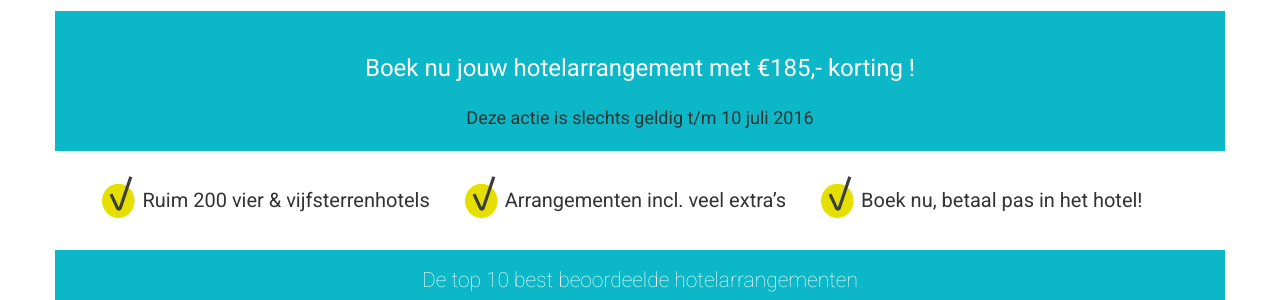
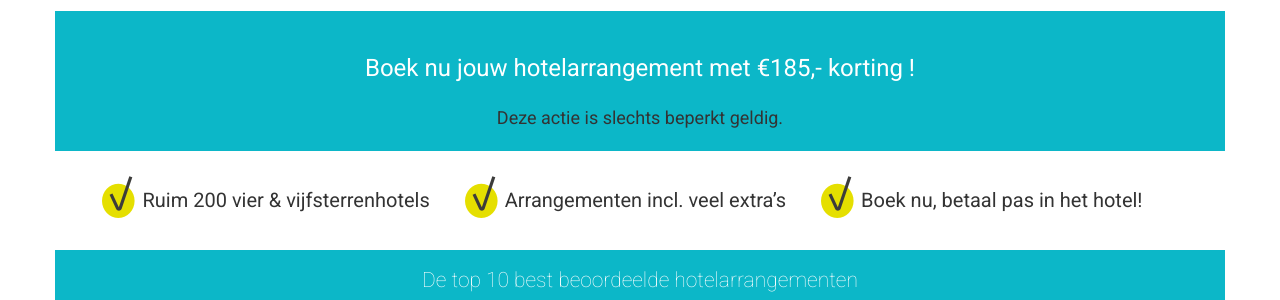
Before and after one commit to Albert91/top10, a Jekyll site: the page built from index.html, in a window 1280 px wide and 900 px high. Shown: the part 126-426 px from the top of the window. Built offline with Jekyll 4.4.1, drawn with Linux system fonts in a browser that asks for light colours.

Commit message:
Changed text

```diff
--- a/_data/text.yml
+++ b/_data/text.yml
@@ -1,5 +1,5 @@
 intro1: "Boek nu jouw hotelarrangement met €185,- korting !"
-intro2: "Deze actie is slechts geldig t/m 10 juli 2016"
+intro2: "Deze actie is slechts beperkt geldig."
 actionbar: "De top 10 best beoordeelde hotelarrangementen"
 actionpoint1: "Ruim 200 vier & vijfsterrenhotels"
 actionpoint2: "Arrangementen incl. veel extra’s"
```
